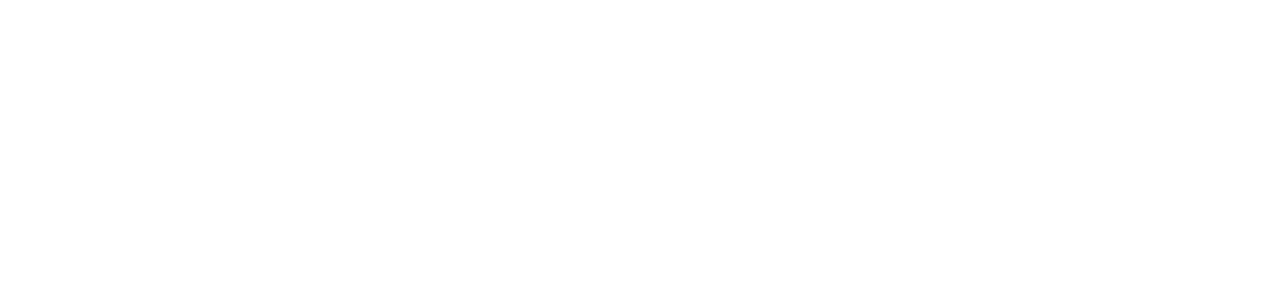
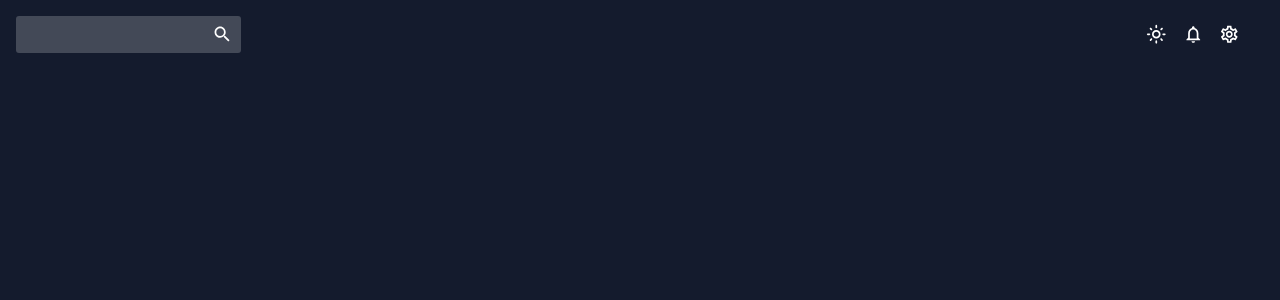
Before and after one commit to Tsumirez/react-dashboard, a React (Create React App) app: page / in a window 1280 px wide. Shown: the top 300 px of the page. Built offline with nearby package versions, Linux system fonts and the light colour scheme.

Commit message:
TopBar component layout complete, light/dark mode button operational.

```diff
--- a/src/App.js
+++ b/src/App.js
@@ -1,5 +1,6 @@
 import { ColorModeContext, useMode } from "./theme";
 import { CssBaseline, ThemeProvider } from "@mui/material";
+import TopBar from "./scenes/global/TopBar";
 
 function App() {
   const [theme, coloreMode] = useMode();
@@ -7,8 +8,11 @@ function App() {
   return (
     <ColorModeContext.Provider value={coloreMode}>
       <ThemeProvider theme={theme}>
+        <CssBaseline />
         <div className="app">
-
+          <main className="content">
+            <TopBar />
+          </main>
         </div>
       </ThemeProvider>
     </ColorModeContext.Provider>
--- a/src/scenes/global/TopBar.jsx
+++ b/src/scenes/global/TopBar.jsx
@@ -1,7 +1,54 @@
+import { Box, IconButton, useTheme } from "@mui/material";
+import { useContext } from "react";
+import { ColorModeContext, tokens } from "../../theme";
+import { InputBase } from "@mui/material";
+import LightModeOutlinedIcon from "@mui/icons-material/LightModeOutlined";
+import DarkModeOutlinedIcon from "@mui/icons-material/DarkModeOutlined";
+import NotificationsOutlinedIcon from '@mui/icons-material/NotificationsOutlined';
+import SettingsOutlinedIcon from "@mui/icons-material/SettingsOutlined";
+import PersonOutlinedIcon from "@mui/icons-material/PersonOutlined";
+import SearchIcon from "@mui/icons-material/Search";
+
 const TopBar = () => {
+  const theme = useTheme();
+  const colors = tokens(theme.palette.mode);
+  const colorMode = useContext(ColorModeContext);
+
   return (
-    <div>TopBar</div>
+    <Box display="flex" justifyContent="space-between" p={2}>
+      {/* SEARCH BAR */}
+
+      <Box
+        display="flex"
+        backgroundColor={colors.primary[400]}
+        borderRadius="3px">
+        <InputBase sx={{ ml: 2, flex: 1 }} />
+        <IconButton type="button" sx={{ p: 1 }}>
+          <SearchIcon />
+        </IconButton>
+      </Box>
+
+      {/* ICONS */}
+      <Box display="flex">
+        <IconButton onClick={colorMode.toggleColorMode}>
+          {theme.palette.mode === "dark" ? (
+            <LightModeOutlinedIcon />
+          ) : (
+            <DarkModeOutlinedIcon />
+          )}
+        </IconButton>
+        <IconButton>
+          <NotificationsOutlinedIcon />
+        </IconButton>
+        <IconButton>
+          <SettingsOutlinedIcon />
+        </IconButton>
+        <IconButton>
+
+        </IconButton>
+      </Box>
+    </Box>
   )
 }
 
-export default TopBar
+export default TopBar;
```
